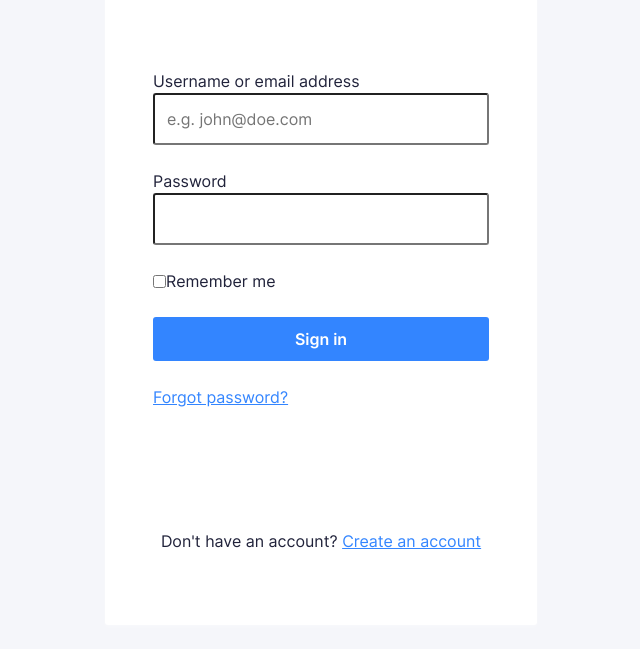
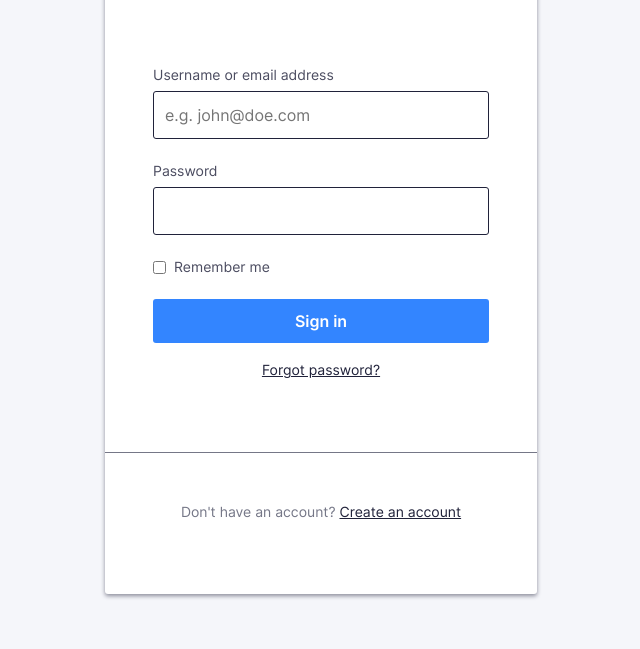
Before and after one commit to nmct-create3/login-form-design-DeblaereHannes, a plain HTML site: page index.html in a window 1280 px wide. Shown: the part 168-817 px from the top of the page, without its empty margins (319-959 px from the left). Drawn offline with Linux system fonts and the light colour scheme.

Commit message:
donderdag

```diff
--- a/css/screen.css
+++ b/css/screen.css
@@ -19,8 +19,36 @@
 \*------------------------------------*/
 
 :root {
-    color: #20223a;
-    background-color: #F5F6FA;
+    --global-color-alpha-light: #4F95FF;
+    --global-color-alpha: #20223a;
+    --global-color-logo1: #3385FF;
+    --global-color-logo2: #1b4186;
+    --global-color-alpha-dark: #2E77E6;
+    --global-color-transparent: #3385ffbf;
+    --global-color-x-transparent: #3385ff4d;
+    --global-color-card: white;
+    --global-color-neutral-xxxx-light: #F5F6FA;
+    --global-color-neutral-xxx-light: #E2E3E7;
+    --global-color-neutral-xx-light: #CACCD4;
+    --global-color-neutral-x-light: #B5B6C0;
+    --global-color-neutral-light: #A0A1AD;
+    --global-color-neutral: #8B8C9A;
+    --global-color-neutral-dark: #757787;
+    --global-color-neutral-x-dark: #606274;
+    --global-color-neutral-xx-dark: #4B4C60;
+    --global-color-neutral-xxx-dark: #35374D;
+    --global-color-neutral-xxxx-dark: #2A2C43;
+
+    --global-baseline: 8px;
+    --global-whitespace: calc(var(--global-baseline) * 3); /* = 24px */
+    --global-whitespace-xs: calc(var(--global-whitespace) / 6); /* = 4px */
+    --global-whitespace-sm: calc(var(--global-whitespace) / 3); /* = 8px */
+    --global-whitespace-md: calc(var(--global-whitespace-sm) * 2); /* = 16px */
+    --global-whitespace-lg: calc(var(--global-whitespace-md) * 2); /* = 32px */
+    --global-whitespace-xl: calc(var(--global-whitespace) * 2); /*48px */
+
+    color: var(--global-color-alpha);
+    background-color: var(--global-color-neutral-xxxx-light);
 }
 
 /* CSS variables here */
@@ -39,11 +67,11 @@ html {
     font-size: 16px;
     line-height: 1.5;
     font-family: "Inter", Helvetica, arial, sans-serif;
-    color: grey;
+    color: var(--global-color-neutral-xx-dark);
     box-sizing: border-box;
     -webkit-font-smoothing: antialiased;
     -moz-osx-font-smoothing: grayscale;
-    background-color: white;
+    background-color: var(--global-color-neutral-xx-light);
 }
 
 *,
@@ -60,14 +88,14 @@ html {
 */
 
 ::-moz-selection {
-    background: HotPink;
-    color: white;
+    background: var(--global-color-alpha-light);
+    color: var(--global-color-neutral-xxxx-light);
     text-shadow: none;
 }
 
 ::selection {
-    background: #3385FF;
-    color: white;
+    background: var(--global-color-alpha-light);
+    color: var(--global-color-neutral-xxxx-light);
     text-shadow: none;
 }
 
@@ -100,19 +128,19 @@ h3 {
 
 h1 {
     font-size: 36px;
-    line-height: 48px;
+    line-height: calc(var(--global-baseline) * 6);
     margin: 0 0 24px;
 }
 
 h2 {
     font-size: 32px;
-    line-height: 40px;
+    line-height: calc(var(--global-baseline) * 5);
     margin: 0 0 24px;
 }
 
 h3 {
     font-size: 26px;
-    line-height: 32px;
+    line-height: calc(var(--global-baseline) * 4);
     margin: 0 0 24px;
 }
 
@@ -120,7 +148,7 @@ h4,
 h5,
 h6 {
     font-size: 20px;
-    line-height: 24px;
+    line-height: calc(var(--global-baseline) * 3);
     margin: 0 0 24px;
 }
 
@@ -136,7 +164,7 @@ figure {
 
 ul,
 ol {
-    padding-left: 24px;
+    padding-left: var(--global-whitespace);
 }
 
 li ul,
@@ -147,7 +175,7 @@ li ol {
 blockquote {
     font-style: normal;
     font-size: 23px;
-    line-height: 32px;
+    line-height: calc(var(--global-baseline) * 4);
     margin: 0 0 24px;
 }
 
@@ -159,30 +187,30 @@ blockquote * {
 figcaption {
     font-weight: 400;
     font-size: 12px;
-    line-height: 16px;
+    line-height: calc(var(--global-baseline) * 2);
     margin-top: 8px;
 }
 
 hr {
     border: 0;
     height: 1px;
-    background: LightGrey;
+    background: var(--global-color-neutral-xx-light);
     margin: 0 0 24px;
 }
 
 a {
-    color: #3385FF;
+    color: var(--global-color-alpha);
     transition: all .1s ease-in-out;
 }
 
 a:visited,
 a:active {
-    color: rgb(13, 69, 153);
+    color: var(--global-color-alpha);
 }
 
 a:hover,
 a:focus {
-    color: rgb(13, 69, 153);
+    color: var(--global-color-alpha-light);
 }
 
 /*------------------------------------*\
@@ -197,29 +225,32 @@ a:focus {
 
 .o-row {
     position: relative;
-    padding: 24px 24px 0;
+    padding: var(--global-whitespace) var(--global-whitespace) 0;
 }
 
 .o-row--login {
     /* stuff here to align the card */
+    display: flex;
+    align-items: center;
+    min-height: 100vh;
 }
 
 /* size modifiers */
 
 .o-row--lg {
-    padding-top: 48px;
-    padding-bottom: 24px;
+    padding-top: var(--global-whitespace-lg);
+    padding-bottom: var(--global-whitespace);
 }
 
 .o-row--xl {
-    padding-top: 72px;
-    padding-bottom: 48px;
+    padding-top: var(--global-whitespace-xl);
+    padding-bottom: var(--global-whitespace-lg);
 }
 
 @media (min-width: 768px) {
     .o-row {
-        padding-left: 48px;
-        padding-right: 48px;
+        padding-left: var(--global-whitespace-lg);
+        padding-right: var(--global-whitespace-lg);
     }
 }
 
@@ -455,13 +486,13 @@ a:focus {
 }
 
 .c-logo__path--1 {
-    fill: #20223a;
+    fill: var(--global-color-logo1);
 }
 .c-logo__path--2 {
-    fill: #3385FF;
+    fill: var(--global-color-alpha);
 }
 .c-logo__path--3 {
-    fill: #1b4186;
+    fill: var(--global-color-logo2);
 }
 
 /*
@@ -471,9 +502,9 @@ a:focus {
 */
 
 .c-card {
-    background-color: white;
+    background-color: var(--global-color-card);
     border-radius: 3px;
-    box-shadow: 0 2px 4px #ffffff4d;
+    box-shadow: 0 2px 4px var(--global-color-neutral);
 }
 
 .c-card__body{
@@ -491,7 +522,7 @@ a:focus {
 .c-card__footer{
     text-align: center;
     padding: 48px;
-    border: grey;
+    border-top: 1px ridge var(--global-color-neutral-dark);
 }
 
 /*
@@ -517,22 +548,26 @@ a:focus {
 }
 
 .c-input--up{
+    --input-border-size: 1px;
+    --input-line-height: calc(var(--global-baseline) * 3);
+
     -webkit-appearance: none;
     -moz-appearance: none;
     appearance: none;
     width: 100%;
     border-radius: 3px;
+    border: var(--input-border-size) solid;
     font-family: inherit;
     color: inherit;
     font-size: 16px;
-    line-height: 24px;
-    padding: 12px;
+    line-height: var(--input-line-height);
+    padding: calc((48px - var(--input-line-height) - var(--input-border-size) * 2) /2);
 }
 
 .c-input--up:focus {
     outline: none;
-    border-color: #3385FF;
-    box-shadow: 0 0 0 3px #3385ff4d;
+    border-color: var(--global-color-alpha-dark);
+    box-shadow: 0 0 0 3px var(--global-color-x-transparent);
 }
 
 /*
@@ -543,6 +578,15 @@ a:focus {
 
 .c-label {
     display: block;
+    font-size: 14px;
+    line-height: calc(var(--global-baseline) * 2);
+    margin-bottom: 8px;
+    color: var(--global-color-neutral-xx-dark);
+}
+
+.c-label--option{
+    margin-bottom: 0px;
+    margin-left: 8px;
 }
 
 /* If a input is focused within the form-field class change te color of the label */
@@ -560,32 +604,37 @@ a:focus {
 .c-button {
     font-size: 16px;
     font-weight: 600;
-    border: #2E77E6;
+    border: var(--global-color-alpha-dark);
     border-radius: 3px;
-    color: white;
-    background-color: #3385FF;
+    color: var(--global-color-card);
+    background-color: var(--global-color-logo1);
     line-height: 20px;
     padding: 12px;
     width: 100%;
 }
 
 .c-button:hover {
-    background-color: #4F95FF;
+    background-color: var(--global-color-alpha-light);
 }
 
 .c-button:focus {
     outline: none;
-    border-color: #3385FF;
-    box-shadow: 0 0 0 3px #3385ff4d;
+    border-color: var(--global-color-logo1);
+    box-shadow: 0 0 0 3px var(--global-color-x-transparent);
 }
 
 .c-button:active {
-    background-color: #2E77E6;
+    background-color: var(--global-color-alpha-dark);
 }
 
 .c-button--block {
 
 }
+
+/*
+    Component: details
+*/
+
 
 /*------------------------------------*\
 #UTILITIES
@@ -598,11 +647,11 @@ a:focus {
 */
 
 .u-color-neutral-base {
-    color: Silver;
+    color: var(--global-color-neutral-dark);
 }
 
 .u-color-neutral-dark {
-    color: Black;
+    color: var(--global-color-neutral-xxxx-dark);
 }
 
 /*
--- a/index.html
+++ b/index.html
@@ -19,7 +19,7 @@
         <link rel="stylesheet" href="css/screen.css">
     </head>
     <body>
-        <section class="o-row o-row--lg o-row--body">
+        <section class="o-row o-row--lg o-row--login o-row--body">
             <div class="o-container u-max-width-xs">
                 <div class="o-layout o-layout--justify-center">
                     <h1 class="c-logo">
@@ -52,21 +52,21 @@
                         </p>
                         <p class="c-form-field c-form-field--option">
                             <input class="c-input" type="checkbox" name="rememberme" id="rememberme">
-                            <label for="rememberme" class="c-label">
+                            <label for="rememberme" class="c-label c-label--option">
                                 Remember me
                             </label>
                         </p>
-                        <p>
+                        <p class="u-mb-md">
                             <input class="c-input o-button-reset c-button" type="submit" value="Sign in">
                         </p>
-                        <p>
+                        <p class="u-align-text-center u-text-sm">
                             <a href="#!">
                                 Forgot password?
                             </a>
                         </p>
                     </div>
                     <div class="c-card__footer">
-                        <p>
+                        <p class="u-color-neutral-base u-text-sm">
                             Don't have an account? <a href="#">Create an account</a>
                         </p>
                     </div>
```
